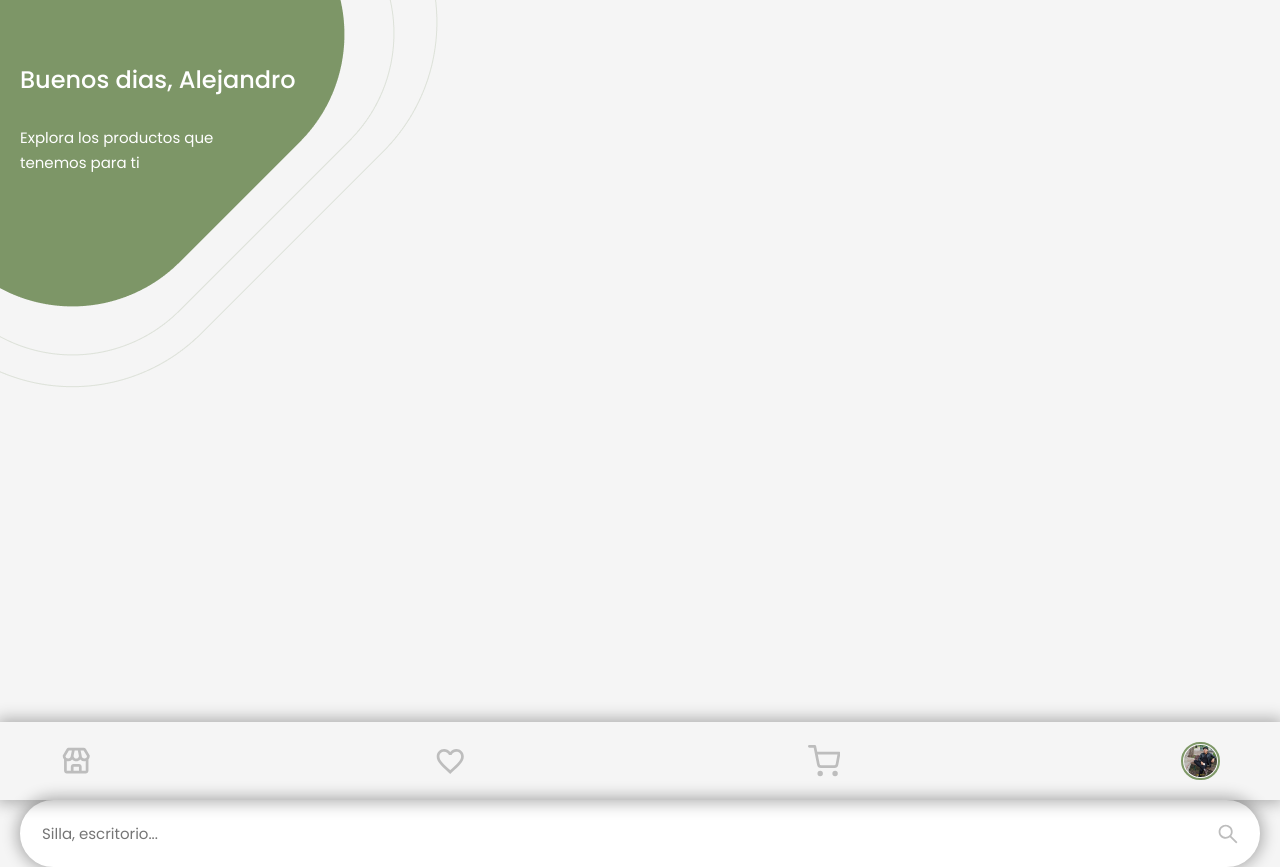
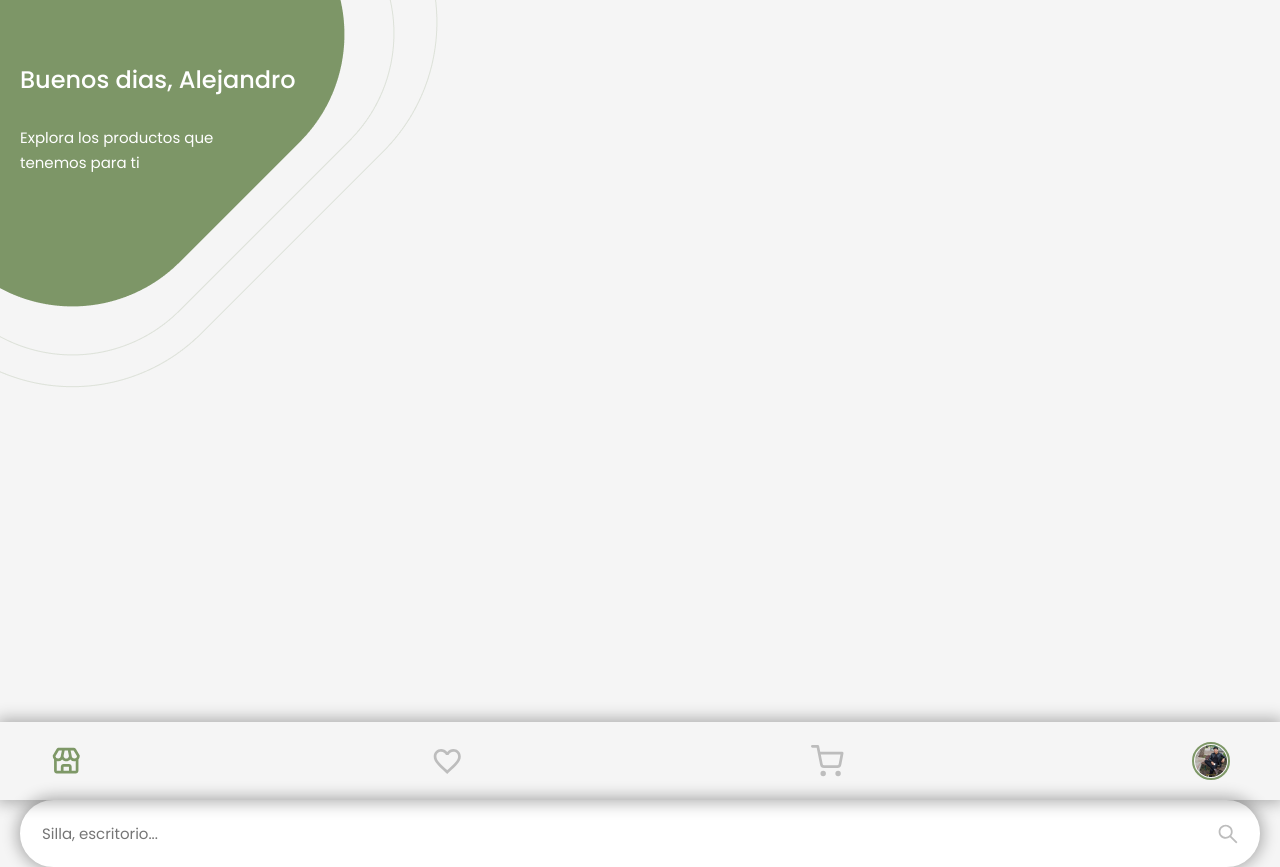
Before and after one commit to AlejandroMorales-s/forniture-ecommerce, a Next.js app: page /home in a window 1280 px wide. Built offline with nearby package versions, Linux system fonts and the light colour scheme.

Commit message:
add: logic in navbar icons when they are active

```diff
--- a/components/NavbarMobile.jsx
+++ b/components/NavbarMobile.jsx
@@ -1,16 +1,25 @@
 import React from 'react'
 import Image from 'next/image'
+import Link from 'next/link'
+import {useRouter} from 'next/router'
 import {BiStore} from 'react-icons/bi'
 import {MdFavoriteBorder} from 'react-icons/md'
 import {FiShoppingCart} from 'react-icons/fi'
 import profileImage from '../assets/profileImage.jpg'
 
 export default function NavbarMobile() {
+    const router = useRouter()
     return (
-        <div className='navbar-mobile-container'>
-            <BiStore className='navbar-icon'/>
-            <MdFavoriteBorder className='navbar-icon'/>
-            <FiShoppingCart className='navbar-icon'/>
+        <nav className='navbar-mobile-container'>
+            <Link href={'/home'}>
+                <BiStore className={`${router.pathname == "/home" && "active-navbar-icon"} navbar-icon`}/>
+            </Link>
+            <Link href={'/favorites'}>
+                <MdFavoriteBorder className={`${router.pathname == "/favorites" && "active-navbar-icon"} navbar-icon`}/>
+            </Link>
+            <Link href={'/shopping-cart'}>
+                <FiShoppingCart className={`${router.pathname == "/shopping-cart" && "active-navbar-icon"} navbar-icon`}/>
+            </Link>
             <div className='profile-navbar-container'>
                 <div>
                     <Image
@@ -19,6 +28,6 @@ export default function NavbarMobile() {
                     />
                 </div>
             </div>
-        </div>
+        </nav>
     )
 }
--- a/sass/base/utilities.scss
+++ b/sass/base/utilities.scss
@@ -13,3 +13,6 @@
         top: 21rem;
     }
 }
+.active-navbar-icon{
+    color: $greenPrimary !important;
+}
--- a/sass/layout/navbarMobile.scss
+++ b/sass/layout/navbarMobile.scss
@@ -3,7 +3,7 @@
     bottom: 0;
     left: 0;
     width: 100vw;
-    padding: 2rem 6rem;
+    padding: 2rem 5rem;
     display: flex;
     justify-content: space-between;
     align-items: center;
```
